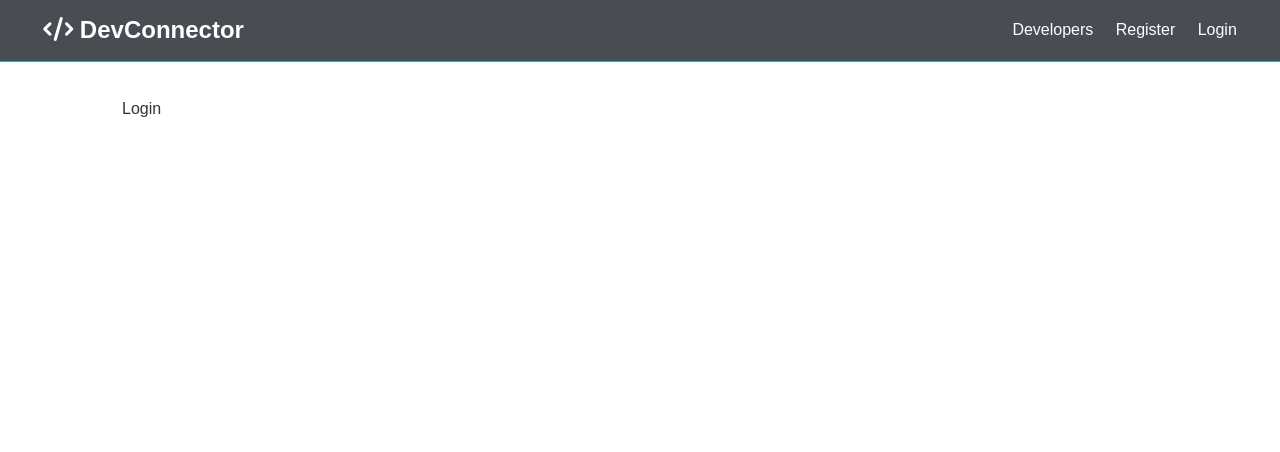
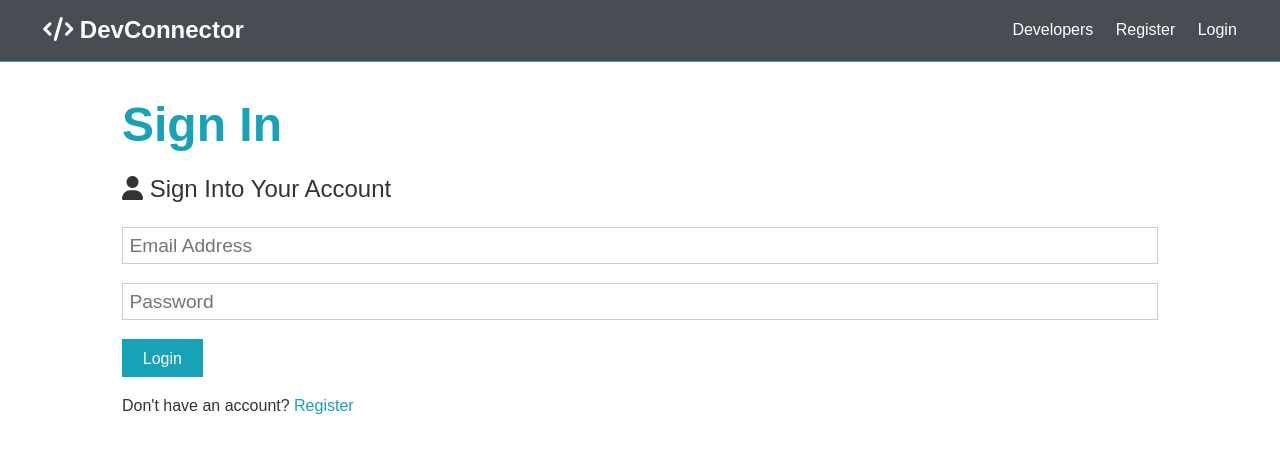
Before and after one commit to parassd/MERN_Udemy, a React (Create React App) app in the folder client/: page /login in a window 1280 px wide. Shown: the top 452 px of the page. Built offline with nearby package versions, Linux system fonts and the light colour scheme.

Commit message:
Start of section 7

```diff
--- a/client/src/components/auth/Login.js
+++ b/client/src/components/auth/Login.js
@@ -1,6 +1,66 @@
-import React from 'react';
+import React, { Fragment, useState } from 'react';
+import { Link } from 'react-router-dom';
+// Since these are states that can change we also need to have an on change handler
+// useState basically defines the state
 
+// A Hook is a special function that lets you “hook into” React features. For example, useState is a Hook that lets you add React state to function components. Hooks have replaced classes to make the code more simpler and compact. useState is the state hook, formData is what we want to update and setFormData is how we update it. The parameters within useState are the initialization parameters
 const Login = () => {
-  return <div>Login</div>;
+  const [formData, setFormData] = useState({
+    email: '',
+    password: '',
+  });
+  //   if object then we need to use curly braces {}
+  // ... means spread data which is a way of copying
+  // change name to the value of the input
+  //   e.target.name is used so that we can change all the values, "name,email,password,password2" and not just name, otherwise this function would've only changed the name attribute in formData.
+  const onChange = (e) =>
+    setFormData({ ...formData, [e.target.name]: e.target.value });
+
+  // we want to associate inputs with these values, that's why we write value ={name}
+  const { email, password } = formData;
+
+  //   this is the advantage of using state hooks, we don't have to pass any props here we can access these fields from anywhere and they're being updated through our state hook
+  const onSubmit = async (e) => {
+    //   we need to preventDefault since it's a submit
+    e.preventDefault();
+    console.log('Success!!!');
+  };
+
+  return (
+    <Fragment>
+      <h1 className='large text-primary'>Sign In</h1>
+      <p className='lead'>
+        <i className='fas fa-user'></i> Sign Into Your Account
+      </p>
+      <form className='form' onSubmit={(e) => onSubmit(e)}>
+        <div className='form-group'>
+          <input
+            type='email'
+            placeholder='Email Address'
+            name='email'
+            value={email}
+            onChange={(e) => onChange(e)}
+            required
+          />
+        </div>
+        <div className='form-group'>
+          <input
+            type='password'
+            placeholder='Password'
+            name='password'
+            value={password}
+            onChange={(e) => onChange(e)}
+            required
+            minLength='6'
+          />
+        </div>
+        <input type='submit' className='btn btn-primary' value='Login' />
+      </form>
+      <p className='my-1'>
+        Don't have an account? <Link to='/register'>Register</Link>
+      </p>
+    </Fragment>
+  );
 };
+
 export default Login;
--- a/client/src/components/auth/Register.js
+++ b/client/src/components/auth/Register.js
@@ -1,5 +1,5 @@
 import React, { Fragment, useState } from 'react';
-import axios from 'axios';
+import { Link } from 'react-router-dom';
 // Since these are states that can change we also need to have an on change handler
 // useState basically defines the state
 
@@ -28,23 +28,7 @@
     if (password !== password2) {
       console.log('Passwords do not match');
     } else {
-      const newUser = {
-        name,
-        email,
-        password,
-      };
-      try {
-        const config = {
-          headers: {
-            'Content-Type': 'application/json',
-          },
-        };
-        const body = JSON.stringify(newUser);
-        const res = await axios.post('/api/users', body, config);
-        console.log(res.data);
-      } catch (err) {
-        console.error(err.response.data);
-      }
+      console.log('Success!!!');
     }
   };
 
@@ -104,7 +88,7 @@
         <input type='submit' className='btn btn-primary' value='Register' />
       </form>
       <p className='my-1'>
-        Already have an account? <a href='login.html'>Sign In</a>
+        Already have an account? <Link to='/login'>Sign In</Link>
       </p>
     </Fragment>
   );
--- a/client/src/components/layout/Navbar.js
+++ b/client/src/components/layout/Navbar.js
@@ -17,7 +17,7 @@
           <Link to='/register'>Register</Link>
         </li>
         <li>
-          <Link to='login'>Login</Link>
+          <Link to='/login'>Login</Link>
         </li>
       </ul>
     </nav>
```
Also changed, not shown: 1 other file (tests, documents, lock files or other folders).
